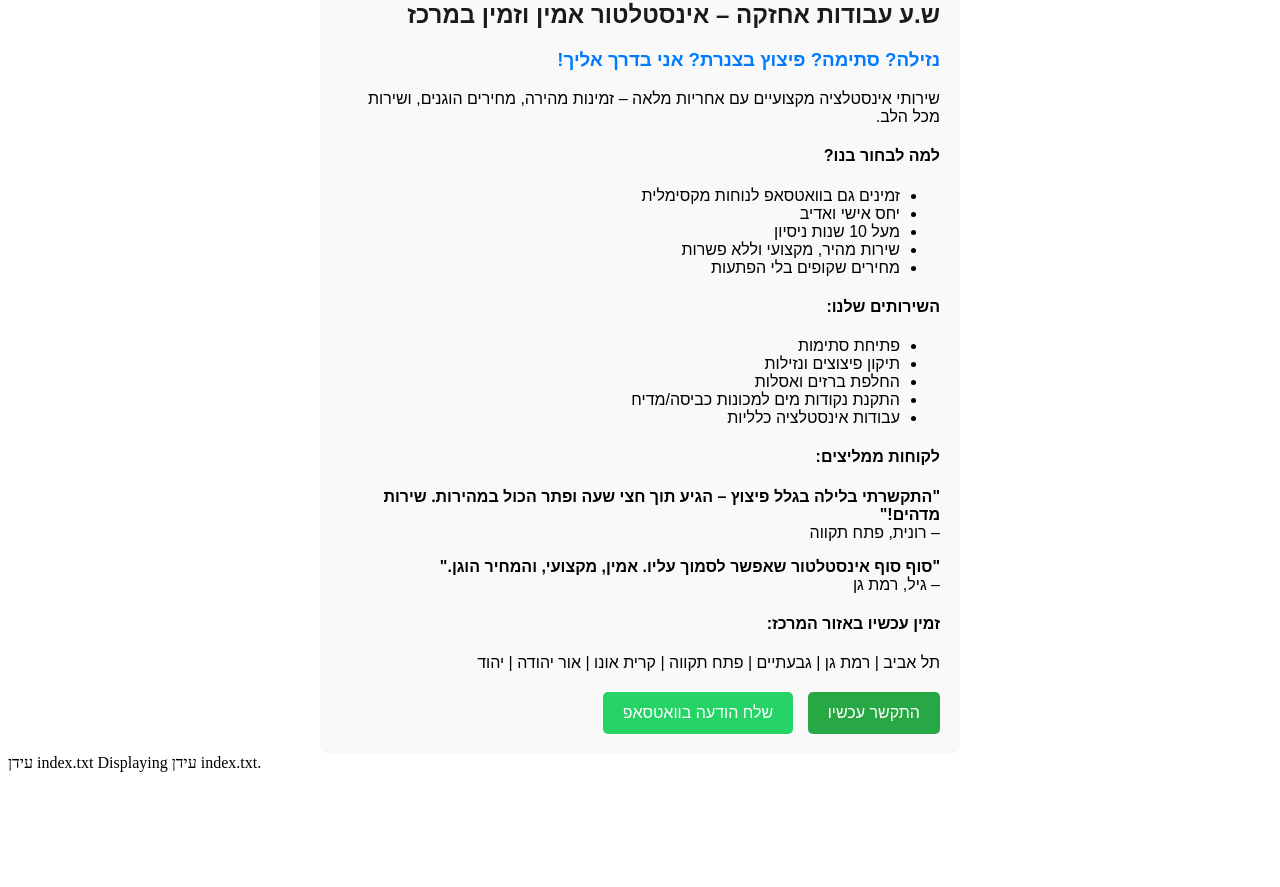
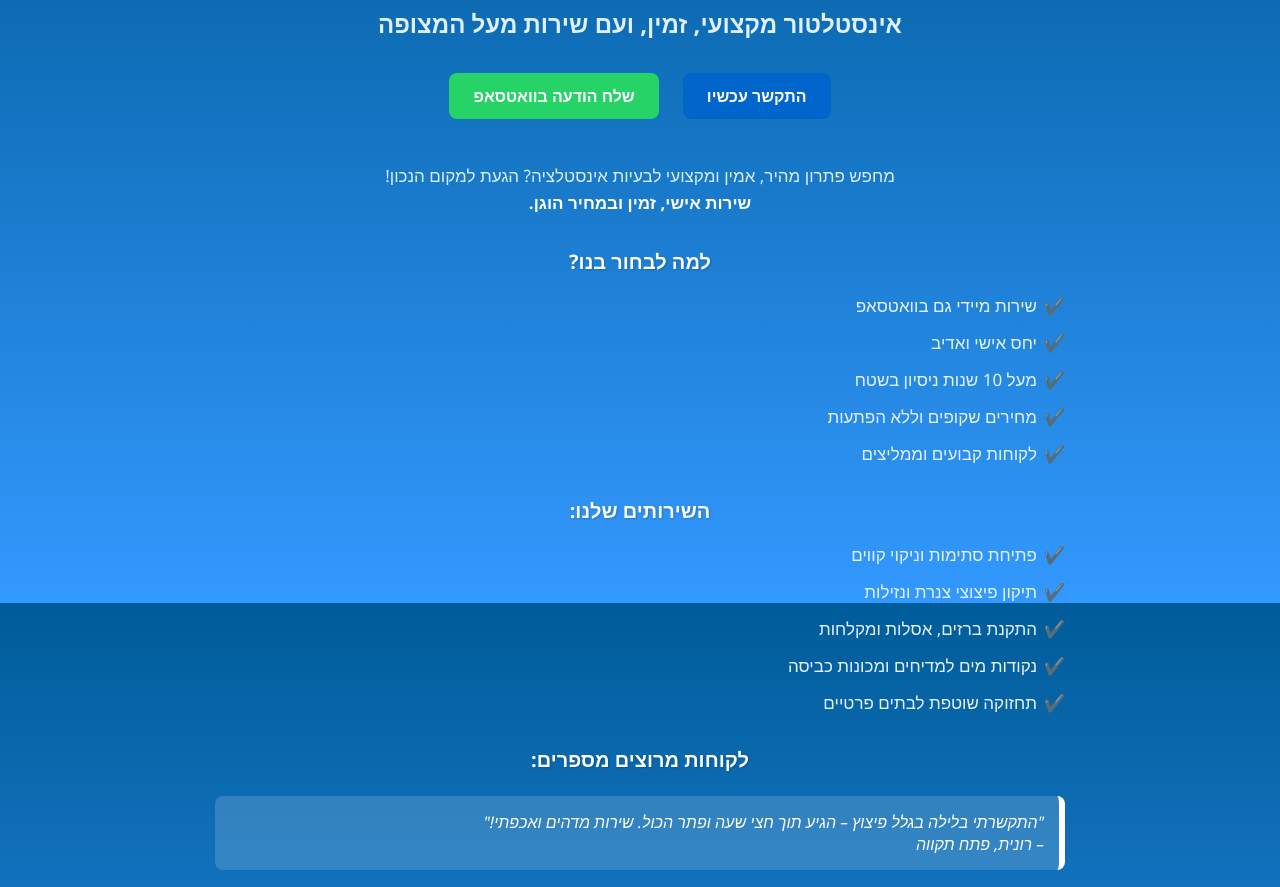
Before and after one commit to dorch1991/plumber-landing, a plain HTML site: page index.html in a window 1280 px wide. Shown: the part 197-1084 px from the top of the page. Before the commit the page ends 977 px from the top, so only its background shows below. Drawn offline with Linux system fonts and the light colour scheme.

Commit message:
Add files via upload

```diff
--- a/index.html
+++ b/index.html
@@ -1,49 +1,188 @@
+<!DOCTYPE html>
+<html lang="he" dir="rtl">
+<head>
+  <meta charset="UTF-8" />
+  <meta name="viewport" content="width=device-width, initial-scale=1.0" />
+  <title>ש.ע עבודות אחזקה</title>
+  <style>
+    * {
+      box-sizing: border-box;
+    }
 
+    html, body {
+      margin: 0;
+      padding: 0;
+      height: 100%;
+      font-family: 'Segoe UI', sans-serif;
+      background: linear-gradient(to bottom, #005c99, #3399ff);
+      color: #fff;
+    }
 
-Skip to content
-Using Gmail with screen readers
-Conversations
-31% of 15 GB used
-Terms · Privacy · Program Policies
-Last account activity: 0 minutes ago
-Details
-<div style="font-family: Arial, sans-serif; max-width: 600px; margin: auto; padding: 20px; direction: rtl; text-align: right; background-color: #f9f9f9; border-radius: 10px;">
-  <img src="https://files.oaiusercontent.com/file-3mcLdhSuoZpnp9yNLuqjix?se=2025-05-19T17%3A00%3A00Z&sp=r&sv=2021-08-06&sr=b&rscd=inline&rsct=image/jpeg&skoid=&sktid=&skt=2025-05-18T17%3A00%3A00Z&ske=2025-05-19T17%3A00%3A00Z&sks=b&skv=2021-08-06&sig=4X8CfaF6j7p9OtqJhUWRgmOMqqXqspI5LZfV8B6i5XY%3D" alt="ש.ע עבודות אחזקה" style="max-width: 150px; margin-bottom: 20px;">
+    body {
+      display: flex;
+      justify-content: center;
+      align-items: start;
+      min-height: 100vh;
+      padding: 30px 15px;
+    }
 
-  <h2 style="color: #1a1a1a;">ש.ע עבודות אחזקה – אינסטלטור אמין וזמין במרכז</h2>
+    .container {
+      max-width: 850px;
+      width: 100%;
+    }
 
-  <h3 style="color: #007bff;">נזילה? סתימה? פיצוץ בצנרת? אני בדרך אליך!</h3>
-  <p>שירותי אינסטלציה מקצועיים עם אחריות מלאה – זמינות מהירה, מחירים הוגנים, ושירות מכל הלב.</p>
+    .logo {
+      text-align: center;
+      margin-bottom: 20px;
+    }
 
-  <h4>למה לבחור בנו?</h4>
-  <ul>
-    <li>זמינים גם בוואטסאפ לנוחות מקסימלית</li>
-    <li>יחס אישי ואדיב</li>
-    <li>מעל 10 שנות ניסיון</li>
-    <li>שירות מהיר, מקצועי וללא פשרות</li>
-    <li>מחירים שקופים בלי הפתעות</li>
-  </ul>
+    .logo img {
+      max-width: 150px;
+    }
 
-  <h4>השירותים שלנו:</h4>
-  <ul>
-    <li>פתיחת סתימות</li>
-    <li>תיקון פיצוצים ונזילות</li>
-    <li>החלפת ברזים ואסלות</li>
-    <li>התקנת נקודות מים למכונות כביסה/מדיח</li>
-    <li>עבודות אינסטלציה כלליות</li>
-  </ul>
+    h1 {
+      font-size: 54px;
+      color: #ffffff;
+      text-align: center;
+      margin-bottom: 10px;
+      text-shadow: 2px 2px 4px rgba(0,0,0,0.3);
+    }
 
-  <h4>לקוחות ממליצים:</h4>
-  <p><strong>"התקשרתי בלילה בגלל פיצוץ – הגיע תוך חצי שעה ופתר הכול במהירות. שירות מדהים!"</strong><br>– רונית, פתח תקווה</p>
-  <p><strong>"סוף סוף אינסטלטור שאפשר לסמוך עליו. אמין, מקצועי, והמחיר הוגן."</strong><br>– גיל, רמת גן</p>
+    h2 {
+      font-size: 24px;
+      color: #e0f0ff;
+      text-align: center;
+      margin-bottom: 25px;
+    }
 
-  <h4>זמין עכשיו באזור המרכז:</h4>
-  <p>תל אביב | רמת גן | גבעתיים | פתח תקווה | קרית אונו | אור יהודה | יהוד</p>
+    .contact-buttons {
+      text-align: center;
+      margin-bottom: 35px;
+    }
 
-  <div style="margin-top: 20px;">
-    <a href="tel:0526669844" style="display: inline-block; background-color: #28a745; color: white; padding: 12px 20px; border-radius: 5px; text-decoration: none;">התקשר עכשיו</a>
-    <a href="https://wa.me/972526669844" style="display: inline-block; background-color: #25D366; color: white; padding: 12px 20px; border-radius: 5px; text-decoration: none; margin-right: 10px;">שלח הודעה בוואטסאפ</a>
+    .contact-buttons a {
+      display: inline-block;
+      margin: 8px 10px;
+      padding: 12px 24px;
+      border-radius: 8px;
+      text-decoration: none;
+      font-weight: bold;
+      font-size: 16px;
+      transition: 0.3s;
+      color: #fff;
+    }
+
+    .call-btn {
+      background-color: #0066cc;
+    }
+
+    .whatsapp-btn {
+      background-color: #25D366;
+    }
+
+    .call-btn:hover,
+    .whatsapp-btn:hover {
+      opacity: 0.9;
+    }
+
+    .section-title {
+      font-size: 20px;
+      font-weight: bold;
+      color: #ffffff;
+      margin-top: 30px;
+      margin-bottom: 12px;
+      text-shadow: 1px 1px 2px rgba(0,0,0,0.2);
+    }
+
+    ul {
+      list-style: none;
+      padding-right: 0;
+    }
+
+    ul li {
+      padding-right: 28px;
+      position: relative;
+      margin-bottom: 14px;
+      font-size: 17px;
+      color: #e6f2ff;
+    }
+
+    ul li::before {
+      content: "✔️";
+      position: absolute;
+      right: 0;
+    }
+
+    .testimonial {
+      background: rgba(255, 255, 255, 0.15);
+      border-right: 6px solid #ffffff;
+      padding: 15px;
+      margin: 20px 0;
+      border-radius: 8px;
+      font-style: italic;
+      color: #ffffff;
+    }
+
+    p {
+      color: #dbeeff;
+      font-size: 17px;
+      line-height: 1.6;
+      text-align: center;
+    }
+  </style>
+</head>
+<body>
+
+  <div class="container">
+    <div class="logo">
+      <img src="logo.jpg" alt="לוגו ש.ע עבודות אחזקה" />
+    </div>
+
+    <h1>ש.ע עבודות אחזקה</h1>
+    <h2>אינסטלטור מקצועי, זמין, ועם שירות מעל המצופה</h2>
+
+    <div class="contact-buttons">
+      <a class="call-btn" href="tel:0500000000">התקשר עכשיו</a>
+      <a class="whatsapp-btn" href="https://wa.me/972500000000">שלח הודעה בוואטסאפ</a>
+    </div>
+
+    <p>
+      מחפש פתרון מהיר, אמין ומקצועי לבעיות אינסטלציה? הגעת למקום הנכון!
+      <br>
+      <span style="color:#ffffff; font-weight:bold;">שירות אישי, זמין ובמחיר הוגן.</span>
+    </p>
+
+    <p class="section-title">למה לבחור בנו?</p>
+    <ul>
+      <li>שירות מיידי גם בוואטסאפ</li>
+      <li>יחס אישי ואדיב</li>
+      <li>מעל 10 שנות ניסיון בשטח</li>
+      <li>מחירים שקופים וללא הפתעות</li>
+      <li>לקוחות קבועים וממליצים</li>
+    </ul>
+
+    <p class="section-title">השירותים שלנו:</p>
+    <ul>
+      <li>פתיחת סתימות וניקוי קווים</li>
+      <li>תיקון פיצוצי צנרת ונזילות</li>
+      <li>התקנת ברזים, אסלות ומקלחות</li>
+      <li>נקודות מים למדיחים ומכונות כביסה</li>
+      <li>תחזוקה שוטפת לבתים פרטיים</li>
+    </ul>
+
+    <p class="section-title">לקוחות מרוצים מספרים:</p>
+    <div class="testimonial">
+      "התקשרתי בלילה בגלל פיצוץ – הגיע תוך חצי שעה ופתר הכול. שירות מדהים ואכפתי!"<br />
+      – רונית, פתח תקווה
+    </div>
+    <div class="testimonial">
+      "פשוט תענוג לעבוד עם מישהו כל כך מקצועי ואמין. המחיר היה הוגן והשירות מהיר!"<br />
+      – גיל, רמת גן
+    </div>
+
+    <p class="section-title">איזורי פעילות:</p>
+    <p>תל אביב, רמת גן, גבעתיים, פתח תקווה, קרית אונו, אור יהודה, יהוד והסביבה.</p>
   </div>
-</div>
-עידן index.txt
-Displaying עידן index.txt.
+
+</body>
+</html>
```
